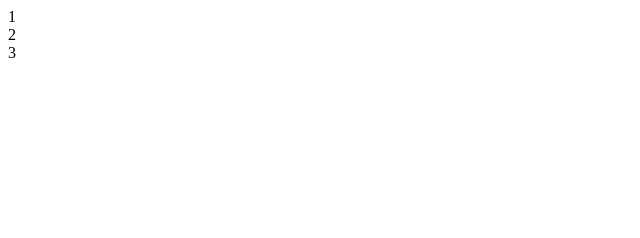
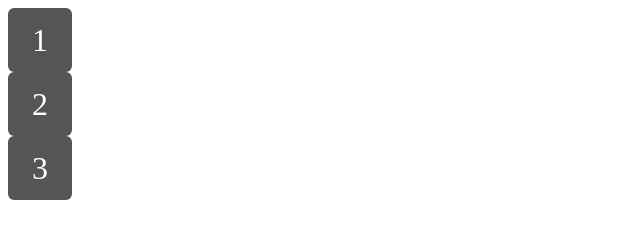
Before and after one commit to shaqi-dev/virtual-keyboard, a website with bundled scripts: page index.html in a window 1280 px wide. Shown: the whole page, without its empty margins (0-640 px from the left). Built offline with nearby package versions, Linux system fonts and the light colour scheme.

Commit message:
feat: add basic styles

```diff
--- a/index.html
+++ b/index.html
@@ -4,6 +4,7 @@
     <meta charset="UTF-8">
     <meta http-equiv="X-UA-Compatible" content="IE=edge">
     <meta name="viewport" content="width=device-width, initial-scale=1.0">
+    <link rel="stylesheet" href="./css/index.css">
     <title>Virtual Keyboard</title>
 </head>
 <body>
--- /dev/null
+++ b/sass/_base.sass
@@ -0,0 +1,2 @@
+body
+    font-size: 10px
--- /dev/null
+++ b/sass/_key.sass
@@ -0,0 +1,13 @@
+.key
+    width: 4rem
+    height: 4rem
+    background: #555555
+    color: #ffffff
+    font-size: 2rem
+    line-height: 4rem
+    text-align: center
+    border-radius: 6px
+    cursor: pointer
+    transition: 30ms ease
+    &:hover
+        background: #777777
--- /dev/null
+++ b/sass/index.sass
@@ -0,0 +1,2 @@
+@import 'base'
+@import 'key'
```
Also changed, not shown: css/index.css (added).
